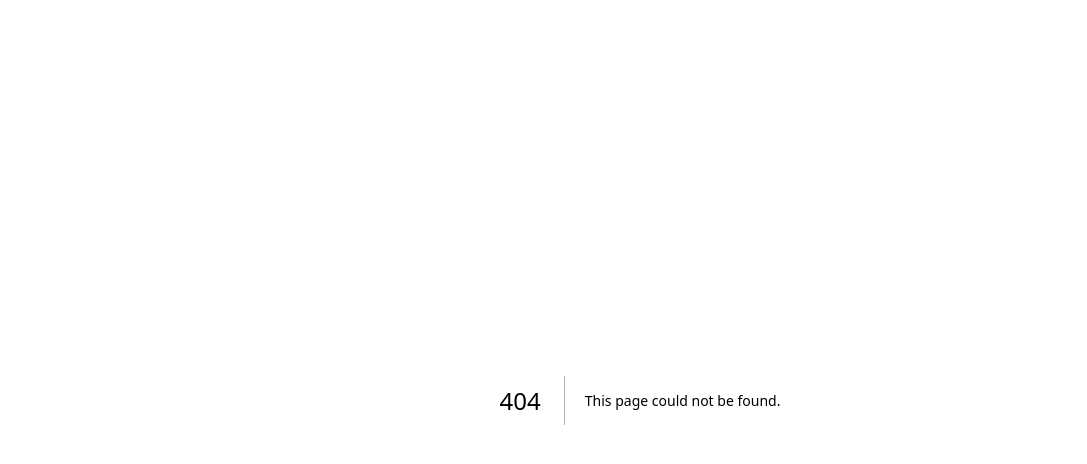
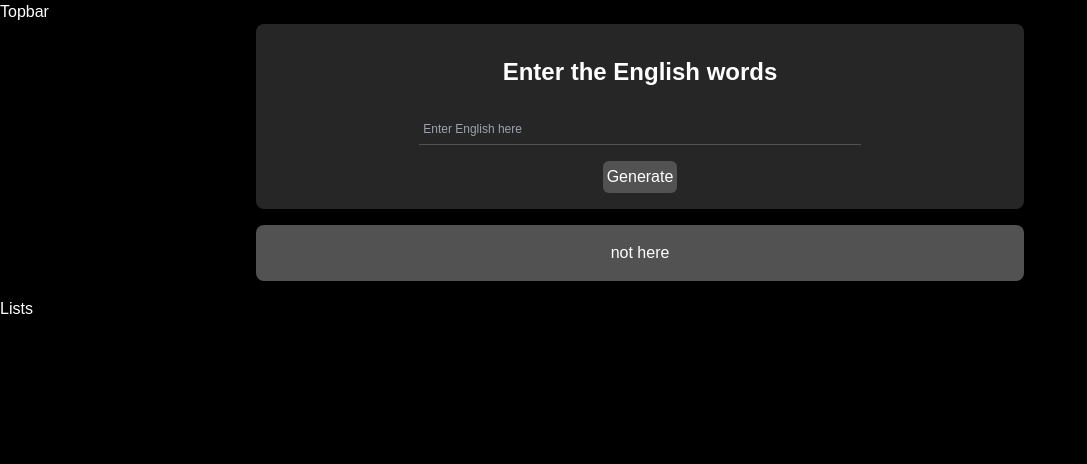
Before and after one commit to akira21kaji/Imagination_English, a Next.js app: page /TopPage in a window 1280 px wide. Before the commit this address had no page. Shown: the top 464 px of the page, without its empty margins (0-1087 px from the left). Built offline with nearby package versions, Linux system fonts and the light colour scheme; no server answers.

Commit message:
一旦、gptからの返答を枠内に出すように実装

```diff
--- /dev/null
+++ b/app/TopPage/page.tsx
@@ -0,0 +1,22 @@
+import React from 'react'
+import Topbar from '../components/Topbar';
+import EnglishEntry from '../components/EnglishEntry';
+import Lists from '../components/Lists';
+
+const TopPage = () => {
+  return (
+    <div>
+      <div>
+        <Topbar />
+      </div>
+      <div className='flex flex-col justify-center items-center'>
+        <EnglishEntry />
+      </div>
+      <div>
+        <Lists />
+      </div>
+    </div>
+  )
+}
+
+export default TopPage;
--- /dev/null
+++ b/app/components/EnglishEntry.tsx
@@ -0,0 +1,96 @@
+'use client'
+
+import { useWordsContext } from '@/src/lib/words/wordsContext';
+import { OpenAI } from 'openai'
+import React, { useState } from 'react'
+
+// type generateExplanation = {
+//   explanation: string;
+//   inJapanese: string;
+//   example: string;
+// }
+
+const prompt = `
+※上記単語を以下に沿って返答してください※
+
+##依頼内容
+入力された「英単語」を「返答内容」に沿って順不同で返答してください。
+その際に「制約条件」を必ず漏らさず守るようにしてください。
+英単語がエラーの場合は、「##エラー時の返答」に必ず従い、「##制約条件」は無視をしてください。
+
+##返答内容
+1. 英単語を英語で説明
+2. 英語の説明文を日本語に訳す
+3. 英単語の事例の紹介
+上記の順番で返答し、以下のようにjson形式で返答をしてください。
+entryWords: //こちらは入力された英単語を表示してください
+explanation:
+inJapanese:
+example:
+
+##制約条件
+- 英単語の綴りが間違っている場合は、日本語で指摘し、「返答内容」に沿わずに返答してください
+- 英単語を英語で説明する際は、入力された英単語を使わずに「This word is」という形で返答
+- 返答する文章は簡潔かつ簡単な英単語を使い、１つのセンテンスに収まるようにすること
+- もし英単語の綴りが間違えていた場合は、以下条件に必ず漏らさず従い、返答してください
+
+##エラー時の返答
+英単語の綴りが間違っている、二文字入力されているなど条件にあわない場合は、
+json形式は無視して、近しい英単語を返答してください。
+`;
+
+
+const EnglishEntry = () => {
+  const {inputWord, setInputWord, generateExplanation, setGenerateExplanation} = useWordsContext() || {};
+
+  const openAi = new OpenAI({
+    apiKey: process.env.NEXT_PUBLIC_OPENAI_API_KEY,
+    dangerouslyAllowBrowser: true,
+  });
+
+  const handleGenerate = async (e: React.FormEvent<HTMLFormElement>) => {
+    e.preventDefault();
+    try {
+      const gptResponse = await openAi.chat.completions.create({
+        model: 'gpt-3.5-turbo',
+        messages: [{role: 'user', content: inputWord + prompt}],
+      })
+
+      const getExplanation = gptResponse?.choices?.[0]?.message?.content ?? '';
+      if(setInputWord) setInputWord('');
+      if(setGenerateExplanation) setGenerateExplanation(getExplanation);
+
+    } catch (error) {
+      console.error("Error generating explanation:", error);
+    }
+  }
+
+  return (
+    <>
+      <form className='flex flex-col bg-neutral-800 p-4 rounded-lg items-center w-3/5' id='english-form'>
+        <h1 className='text-white text-center text-2xl font-bold m-4'>Enter the English words</h1>
+        <input
+          type="text"
+          placeholder='Enter English here'
+          className='bg-transparent border-b border-neutral-600 p-1 mt-2 mb-2 text-white w-3/5'
+          onChange={(e) => setInputWord?.(e.target.value)}
+          value={inputWord}
+          onKeyDown={(e) => {
+            if(e.key === 'Enter'){
+              handleGenerate(e as unknown as React.FormEvent<HTMLFormElement>);
+            }
+          }}
+          />
+          <button className='bg-neutral-600 p-1 rounded-md mt-2 text-white' onClick={(e) => handleGenerate(e as unknown as React.FormEvent<HTMLFormElement>)}>Generate</button>
+      </form>
+      <div className='bg-neutral-600 p-4 rounded-lg m-4 w-3/5'>
+        <p className='text-white text-center'></p>
+        <p className='text-white text-center'>
+          {generateExplanation ? generateExplanation : 'not here'}
+        </p>
+      </div>
+    </>
+  )
+}
+
+export default EnglishEntry
--- /dev/null
+++ b/app/components/Lists.tsx
@@ -0,0 +1,9 @@
+import React from 'react'
+
+const Lists = () => {
+  return (
+    <div className='text-white'>Lists</div>
+  )
+}
+
+export default Lists
--- /dev/null
+++ b/app/components/Topbar.tsx
@@ -0,0 +1,9 @@
+import React from 'react'
+
+const Topbar = () => {
+  return (
+    <div className='text-white'>Topbar</div>
+  )
+}
+
+export default Topbar
--- a/app/layout.tsx
+++ b/app/layout.tsx
@@ -1,5 +1,6 @@
 import type { Metadata } from "next";
 import "./globals.css";
+import { WordsProvider } from "@/src/lib/words/wordsContext";
 
 export const metadata: Metadata = {
   title: "English Imagination Learning",
@@ -13,7 +14,11 @@ export default function RootLayout({
 }>) {
   return (
     <html lang="en">
-      <body>{children}</body>
+      <body>
+        <WordsProvider>
+        {children}
+        </WordsProvider>
+      </body>
     </html>
   );
 }
--- a/app/list/page.tsx
+++ /dev/null
@@ -1,9 +0,0 @@
-import React from 'react'
-
-const List = () => {
-  return (
-    <div className='text-white'>english list</div>
-  )
-}
-
-export default List;
--- a/next.config.mjs
+++ b/next.config.mjs
@@ -1,4 +1,8 @@
 /** @type {import('next').NextConfig} */
-const nextConfig = {};
+const nextConfig = {
+  env: {
+    NEXT_PUBLIC_OPENAI_API_KEY: process.env.NEXT_PUBLIC_OPENAI_API_KEY,
+  },
+};
 
 export default nextConfig;
--- a/package.json
+++ b/package.json
@@ -11,6 +11,7 @@
   "dependencies": {
     "firebase": "^10.12.2",
     "next": "14.2.4",
+    "openai": "^4.52.1",
     "react": "^18",
     "react-dom": "^18",
     "react-hook-form": "^7.52.0"
--- /dev/null
+++ b/src/lib/words/wordsContext.tsx
@@ -0,0 +1,25 @@
+'use client';
+
+import { Dispatch, ReactNode, SetStateAction, useContext, useState,createContext  } from "react";
+
+type wordsContextType = {
+  inputWord: string;
+  setInputWord: Dispatch<SetStateAction<string>>;
+  generateExplanation: string | null;
+  setGenerateExplanation: Dispatch<SetStateAction<string | null>>;
+}
+
+const wordsContext = createContext<wordsContextType | null>(null);
+
+export const WordsProvider = ({children}: {children: ReactNode}) => {
+  const [inputWord, setInputWord] = useState<string>('');
+  const [generateExplanation, setGenerateExplanation] = useState<string | null>(null);
+
+  return <wordsContext.Provider value={{inputWord, setInputWord, generateExplanation, setGenerateExplanation}}>
+    {children}
+  </wordsContext.Provider>
+  };
+
+  export function useWordsContext() {
+    return useContext(wordsContext);
+  }
```
Also changed, not shown: 2 other files (tests, documents, lock files or other folders).
